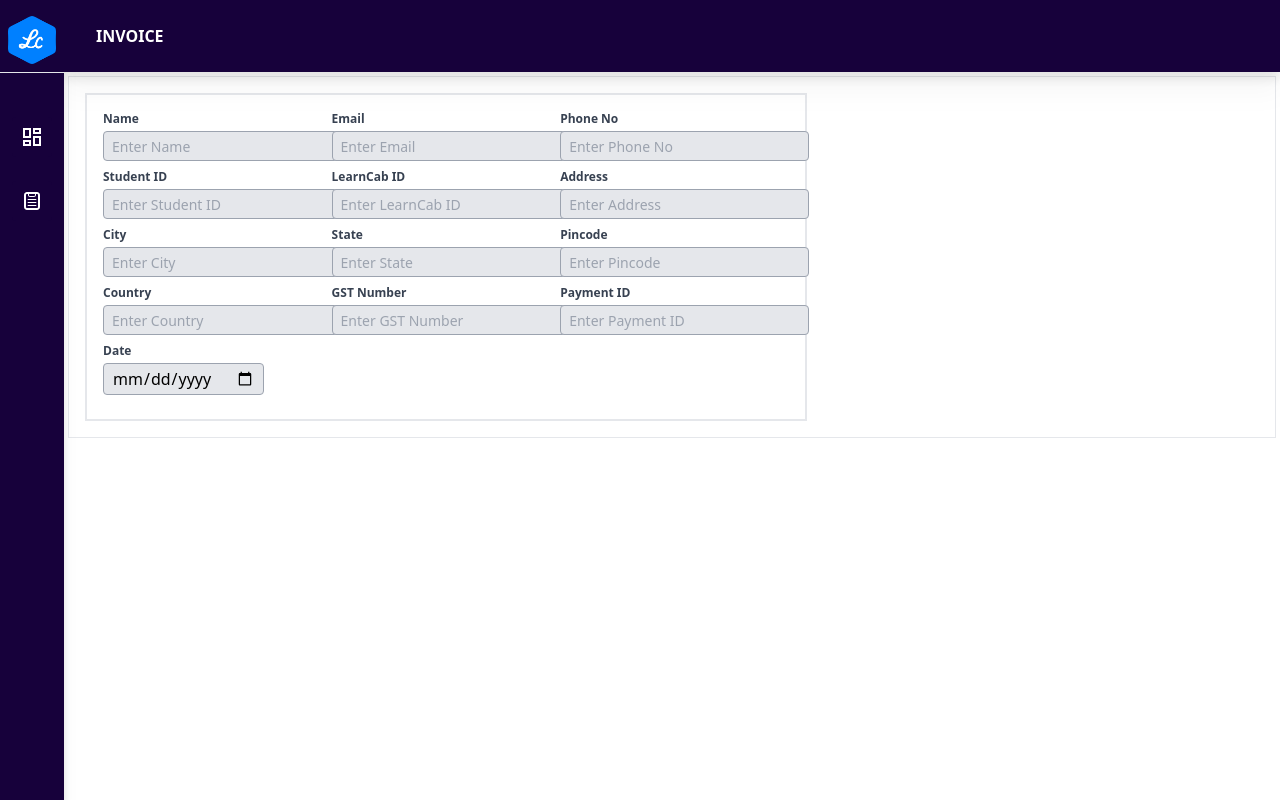
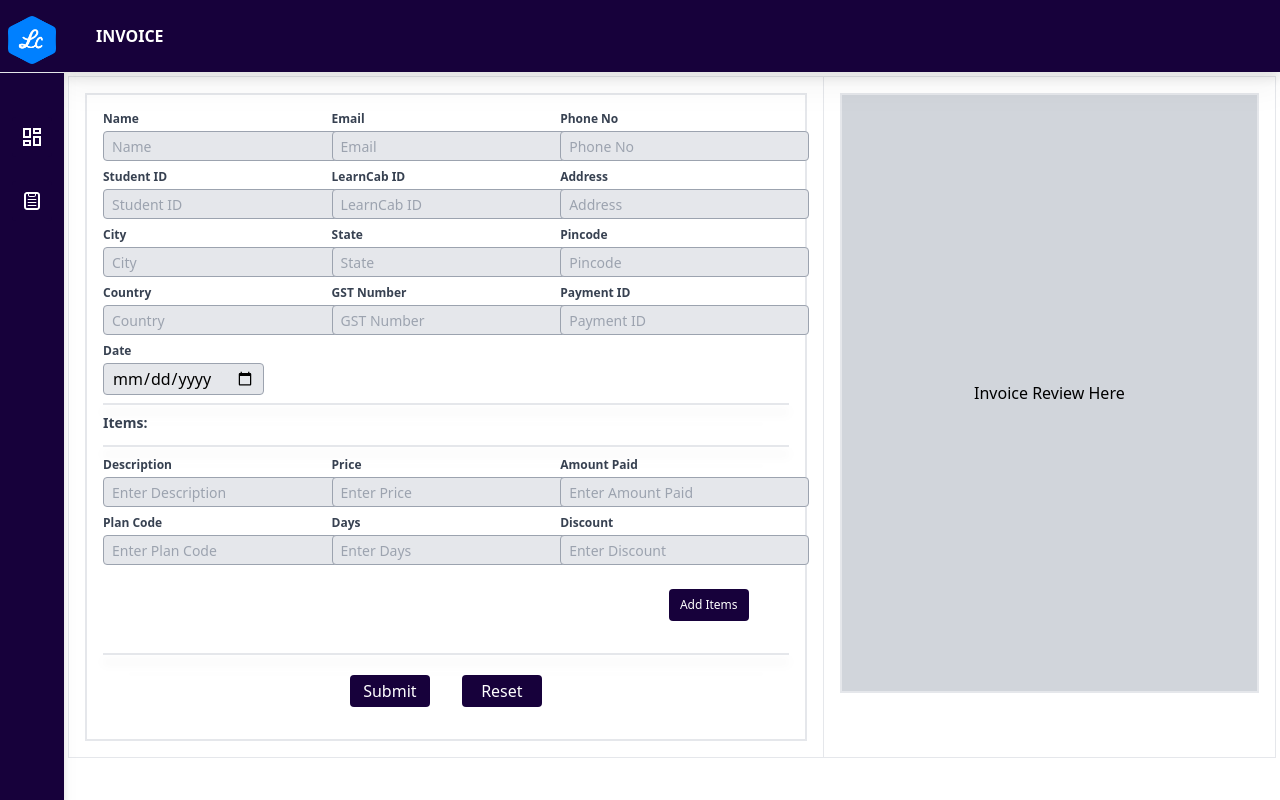
Before and after one commit to SandeepMS07/Invoice-Generator-Typescript-Nextjs, a Next.js app: page /Invoice in a window 1280 px wide. Built offline with nearby package versions, Linux system fonts and the light colour scheme.

Commit message:
added code for dynamic inputfieldds for items

```diff
--- a/components/Input.tsx
+++ b/components/Input.tsx
@@ -6,9 +6,19 @@ type InputProps = {
   name: string;
   id: string;
   title: string;
+  value: string;
+  onChange: any;
 };
 
-const Input = ({ type, placeholder, name, id, title }: InputProps) => {
+const Input = ({
+  type,
+  placeholder,
+  name,
+  id,
+  title,
+  value,
+  onChange,
+}: InputProps) => {
   return (
     <div>
       <label
@@ -21,6 +31,8 @@ const Input = ({ type, placeholder, name, id, title }: InputProps) => {
         type={type}
         placeholder={placeholder}
         name={name}
+        value={value}
+        onChange={onChange}
         id={id}
         className="block bg-gray-200 border-[1px] px-7 md:px-2 py-[2px] mb-1 rounded outline-none border-gray-400 placeholder:text-sm placeholder:font-[400] focus:border-blue-900 focus:outline-none focus:drop-shadow-xl"
       />
--- a/pages/Invoice.tsx
+++ b/pages/Invoice.tsx
@@ -1,9 +1,214 @@
 import type { NextPage } from "next";
 import Head from "next/head";
 import Image from "next/image";
+import { useState } from "react";
 import Input from "../components/Input";
 
 const Invoice: NextPage = () => {
+  // interface values {
+  //   name: string;
+  //   email: any;
+  //   phone: number;
+  //   student_id: string;
+  //   learncab_id: string;
+  //   address: string;
+  //   city: string;
+  //   state: string;
+  //   pincode: string;
+  //   country: string;
+  //   gst_number: string;
+  //   payment_id: string;
+  //   date: string;
+  // }
+
+  let [values, setValues] = useState({
+    name: "",
+    email: "",
+    phone: "",
+    student_id: "",
+    learncab_id: "",
+    address: "",
+    city: "",
+    state: "",
+    pincode: "",
+    country: "",
+    gst_number: "",
+    payment_id: "",
+    date: "",
+  });
+
+  let [itemList, setItemList] = useState([
+    {
+      description: "",
+      price: "",
+      amount_paid: "",
+      plan_code: "",
+      days: "",
+      discount: "",
+    },
+  ]);
+
+  const onChange = (e: any) => {
+    setValues({ ...values, [e.target.name]: e.target.value });
+  };
+
+  const handleaddclick = () => {
+    setItemList([
+      ...itemList,
+      {
+        description: "",
+        price: "",
+        amount_paid: "",
+        plan_code: "",
+        days: "",
+        discount: "",
+      },
+    ]);
+  };
+
+  const handleremove = (index: any) => {
+    const list = [...itemList];
+    list.splice(index, 1);
+    setItemList(list);
+  };
+
+  const inputs = [
+    {
+      type: "text",
+      placeholder: "Enter Name",
+      name: "name",
+      id: "name",
+      title: "Name",
+    },
+    {
+      type: "email",
+      placeholder: "Enter Email",
+      name: "email",
+      id: "email",
+      title: "Email",
+    },
+    {
+      type: "Number",
+      placeholder: "Enter Phone No",
+      name: "phone",
+      id: "phone",
+      title: "Phone No",
+    },
+    {
+      type: "text",
+      placeholder: "Enter Student ID",
+      name: "student_id",
+      id: "student_id",
+      title: "Student ID",
+    },
+    {
+      type: "text",
+      placeholder: "Enter LearnCab ID",
+      name: "learncab_id",
+      id: "learncab_id",
+      title: "LearnCab ID",
+    },
+    {
+      type: "text",
+      placeholder: "Enter Address",
+      name: "address",
+      id: "address",
+      title: "Address",
+    },
+    {
+      type: "text",
+      placeholder: "Enter City",
+      name: "city",
+      id: "city",
+      title: "City",
+    },
+    {
+      type: "text",
+      placeholder: "Enter State",
+      name: "state",
+      id: "state",
+      title: "State",
+    },
+    {
+      type: "text",
+      placeholder: "Enter Pincode",
+      name: "pincode",
+      id: "pincode",
+      title: "Pincode",
+    },
+    {
+      type: "text",
+      placeholder: "Enter Country",
+      name: "country",
+      id: "country",
+      title: "Country",
+    },
+    {
+      type: "text",
+      placeholder: "Enter GST Number",
+      name: "gst_number",
+      id: "gst_number",
+      title: "GST Number",
+    },
+    {
+      type: "text",
+      placeholder: "Enter Payment ID",
+      name: "payment_id",
+      id: "payment_id",
+      title: "Payment ID",
+    },
+    {
+      type: "Date",
+      placeholder: "Enter Date",
+      name: "date",
+      id: "date",
+      title: "Date",
+    },
+  ];
+  const itemInputs = [
+    {
+      type: "text",
+      placeholder: "Enter Description",
+      name: "description",
+      id: "description",
+      title: "Description",
+    },
+    {
+      type: "Number",
+      placeholder: "Enter Price",
+      name: "price",
+      id: "price",
+      title: "Price",
+    },
+    {
+      type: "Number",
+      placeholder: "Enter Amount Paid",
+      name: "amount_paid",
+      id: "amount_paid",
+      title: "Amount Paid",
+    },
+    {
+      type: "text",
+      placeholder: "Enter Plan Code",
+      name: "plan_code",
+      id: "plan_code",
+      title: "Plan Code",
+    },
+    {
+      type: "Number",
+      placeholder: "Enter Days",
+      name: "days",
+      id: "days",
+      title: "Days",
+    },
+    {
+      type: "text",
+      placeholder: "Enter Discount",
+      name: "discount",
+      id: "discount",
+      title: "Discount",
+    },
+  ];
   return (
     <div>
       <Head>
@@ -17,125 +222,97 @@ const Invoice: NextPage = () => {
           <div>
             <form className="flex flex-col justify-center items-center border-2 md:border-2 m-9 mx-12 md:m-4 p-4">
               <div className="grid md:grid-cols-2 lg:grid-cols-3 grid-cols-1 w-full">
-                <div className="md:mr-10">
+                {inputs.map((input) => (
+                  <div className="md:mr-10" key={input.id}>
                     <Input
-                    type="text"
-                    name="name"
-                    id="name"
-                    title="Name"
-                    placeholder="Enter Name"
+                      type={input.type}
+                      name={input.name}
+                      id={input.id}
+                      title={input.title}
+                      value={values.email}
+                      onChange={onChange}
+                      placeholder={input.title}
                     />
                   </div>
-                <div className="md:mr-10">
+                ))}
+              </div>
+              <div className=" border-[1px] w-full bg-gray-200 border-gray-200 inline-block mb-2 drop-shadow-xl"></div>
+              {/* Items */}
+              <div className="flex flex-col w-full">
+                <label
+                  htmlFor=""
+                  className="block text-gray-700 text-sm font-bold"
+                >
+                  Items:
+                </label>
+                {itemList.map((x, i) => {
+                  return (
+                    <div key={i}>
+                      <div className="border-[1px] w-full mt-1 bg-gray-200  border-gray-200 inline-block mb-1 drop-shadow-xl"></div>
+                      <div>
+                        <div className="grid md:grid-cols-3">
+                          {itemInputs.map((input) => (
+                            <div className="md:mr-10" key={input.id}>
                               <Input
-                    type="email"
-                    name="email"
-                    id="email"
-                    title="Email"
-                    placeholder="Enter Email"
+                                type={input.type}
+                                name={input.name}
+                                id={input.id}
+                                title={input.title}
+                                placeholder={input.placeholder}
+                                value={values.name}
+                                onChange={onChange}
                               />
                             </div>
-                <div className="md:mr-10">
-                  <Input
-                    type="Number"
-                    placeholder="Enter Phone No"
-                    name="phone"
-                    id="phone"
-                    title="Phone No"
-                  />
+                          ))}
                         </div>
-                <div className="md:mr-10">
-                  <Input
-                    type="text"
-                    placeholder="Enter Student ID"
-                    name="student_id"
-                    id="student_id"
-                    title="Student ID"
-                  />
+                        <div className="flex justify-end items-center mr-6">
+                          <div>
+                            {itemList.length !== 1 && (
+                              <button
+                                className="m-4 w-20 py-2 text-xs text-white rounded bg-red-600 hover:bg-red-500 border-red-500 hover:text-white"
+                                onClick={() => handleremove(i)}
+                              >
+                                Delete
+                              </button>
+                            )}
                           </div>
-                <div className="md:mr-10">
-                  <Input
-                    type="text"
-                    placeholder="Enter LearnCab ID"
-                    name="learncab_id"
-                    id="learncab_id"
-                    title="LearnCab ID"
-                  />
-                </div>
-                <div className="md:mr-10">
-                  <Input
-                    type="text"
-                    placeholder="Enter Address"
-                    name="address"
-                    id="address"
-                    title="Address"
-                  />
-                </div>
-                <div className="md:mr-10">
-                  <Input
-                    type="text"
-                    placeholder="Enter City"
-                    name="city"
-                    id="city"
-                    title="City"
-                  />
-                </div>
-                <div className="md:mr-10">
-                  <Input
-                    type="text"
-                    placeholder="Enter State"
-                    name="state"
-                    id="state"
-                    title="State"
-                  />
-                </div>
-                <div className="md:mr-10">
-                  <Input
-                    type="text"
-                    placeholder="Enter Pincode"
-                    name="pincode"
-                    id="pincode"
-                    title="Pincode"
-                  />
-                </div>
-                <div className="md:mr-10">
-                  <Input
-                    type="text"
-                    placeholder="Enter Country"
-                    name="country"
-                    id="country"
-                    title="Country"
-                  />
-                </div>
-                <div className="md:mr-10">
-                  <Input
-                    type="text"
-                    placeholder="Enter GST Number"
-                    name="gst_number"
-                    id="gst_number"
-                    title="GST Number"
-                  />
-                </div>
-                <div className="md:mr-10">
-                  <Input
-                    type="text"
-                    placeholder="Enter Payment ID"
-                    name="payment_id"
-                    id="payment_id"
-                    title="Payment ID"
-                  />
-                </div>
-                <div className="md:mr-10">
-                  <Input
-                    type="Date"
-                    placeholder="Enter Date"
-                    name="date"
-                    id="date"
-                    title="Date"
-                  />
+                          <div>
+                            {itemList.length - 1 === i && (
+                              <button
+                                className="m-4 w-20 py-2 text-xs text-white rounded bg-darkViolet hover:bg-blue-800 hover:text-white"
+                                onClick={handleaddclick}
+                              >
+                                Add Items
+                              </button>
+                            )}
                           </div>
                         </div>
+                      </div>
+                    </div>
+                  );
+                })}
+              </div>
+              <div className="border-[1px] w-full mt-4 bg-gray-200  border-gray-200 inline-block mb-1 drop-shadow-xl"></div>
+              <div className="flex flex-row">
+                <button
+                  type="submit"
+                  className="m-4 w-20 py-1 text-center text-white rounded  bg-darkViolet hover:bg-blue-800 hover:text-white"
+                >
+                  Submit
+                </button>
+                <button
+                  type="reset"
+                  className="m-4 w-20 py-1 text-center text-white rounded bg-darkViolet hover:bg-blue-800 hover:text-white"
+                >
+                  Reset
+                </button>
+              </div>
             </form>
+          </div>
+        </div>
+        <div className="col-span-3">
+          <div className="flex flex-col items-center justify-center  md:w-[670px]  lg:w-auto min-h-[600px] border-2 m-4 bg-gray-300">
+            Invoice Review Here
           </div>
         </div>
       </div>
```
Lines whose indentation alone changed are shown as unchanged.
